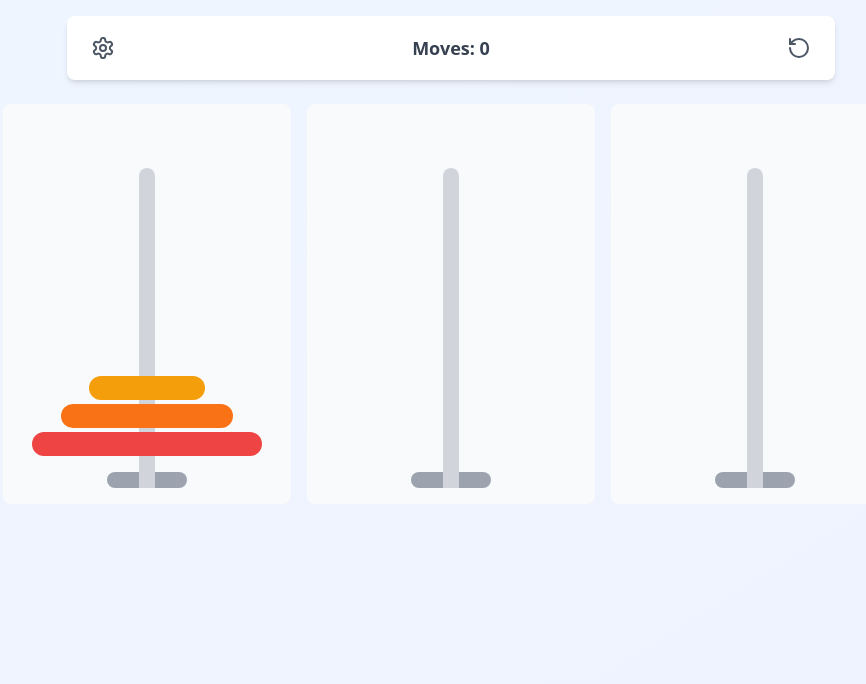
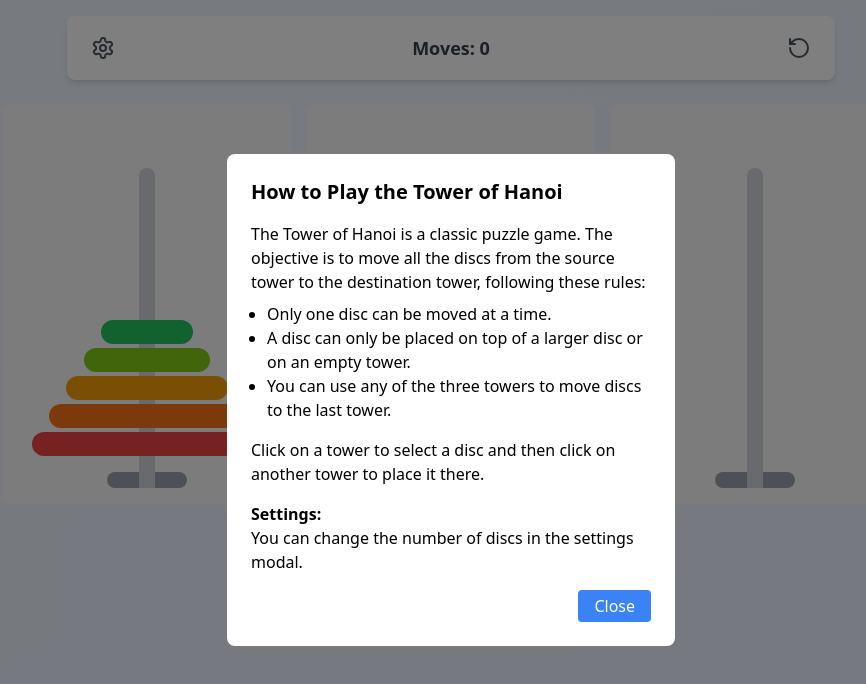
Before and after one commit to mammenmathewz/Tower_of_hanoi_pwa, a React (Vite) app: page / in a window 1280 px wide. Shown: the top 684 px of the page, without its empty margins (189-1055 px from the left). Built offline with nearby package versions, Linux system fonts and the light colour scheme.

Commit message:
demo added

```diff
--- a/index.html
+++ b/index.html
@@ -2,7 +2,7 @@
 <html lang="en">
   <head>
     <meta charset="UTF-8" />
-    <link rel="icon" type="image/svg+xml" href="/public/pwa-192x192.png" />
+    <link rel="icon" type="image/svg+xml" href="/pwa-192x192.png" />
     <meta name="viewport" content="width=device-width, initial-scale=1.0" />
     <title>Tower of Hanoi</title>
   </head>
--- a/src/App.tsx
+++ b/src/App.tsx
@@ -4,7 +4,8 @@ import { Disc, Tower } from './types';
 import { TowerPole } from './Components/TowerPole';
 import { Controls } from './Components/Controls';
 import { SettingsModal } from './Components/SettingsModal';
-import { AnimatePresence, motion } from 'framer-motion';
+import { AnimatePresence } from 'framer-motion';
+import DemoModal from './Components/DemoModal';
 
 const COLORS = [
   '#ef4444', '#f97316', '#f59e0b', '#84cc16',
@@ -12,12 +13,12 @@ const COLORS = [
 ];
 
 function App() {
-  const [numDiscs, setNumDiscs] = useState(3);
+  const [numDiscs, setNumDiscs] = useState(5);
   const [towers, setTowers] = useState<Tower[]>([]);
   const [selectedTower, setSelectedTower] = useState<number | null>(null);
   const [moves, setMoves] = useState(0);
   const [showSettings, setShowSettings] = useState(false);
-  const [isWin, setIsWin] = useState(false);
+  const [showDemo, setShowDemo] = useState(false);
 
   const initializeTowers = useCallback(() => {
     const initialTowers: Tower[] = [[], [], []];
@@ -28,14 +29,12 @@ function App() {
     setTowers(initialTowers);
     setMoves(0);
     setSelectedTower(null);
-    setIsWin(false);
   }, [numDiscs]);
 
   useEffect(() => {
     initializeTowers();
+    setShowDemo(true);
   }, [initializeTowers]);
-
-
 
   const handleTowerClick = (towerIndex: number) => {
     if (selectedTower === null) {
@@ -61,17 +60,11 @@ function App() {
           newTowers[towerIndex] = [...newTowers[towerIndex], discToMove];
           setTowers(newTowers);
           setMoves(moves + 1);
-
-
-          if (newTowers[2].length === numDiscs) {
-            setIsWin(true);
-          }
         }
       }
       setSelectedTower(null);
     }
   };
-
 
   const canDropOnTower = (towerIndex: number) => {
     if (selectedTower === null) return false;
@@ -86,7 +79,6 @@ function App() {
   return (
     <div className="min-h-screen bg-gradient-to-br from-blue-50 to-indigo-50 p-4">
       <div className="max-w-6xl mx-auto space-y-6">
-
         <div className="flex justify-center mb-6">
           <Controls
             moves={moves}
@@ -94,7 +86,6 @@ function App() {
             onSettingsClick={() => setShowSettings(true)}
           />
         </div>
-
         <div className="flex flex-col md:flex-row gap-4 justify-center items-stretch">
           {towers.map((tower, index) => (
             <TowerPole
@@ -108,31 +99,6 @@ function App() {
           ))}
         </div>
       </div>
-
-
-      <AnimatePresence>
-        {isWin && (
-          <motion.div
-            className="fixed inset-0 bg-black bg-opacity-50 flex items-center justify-center"
-            initial={{ opacity: 0 }}
-            animate={{ opacity: 1 }}
-            exit={{ opacity: 0 }}
-          >
-            <div className="bg-white p-6 rounded-lg shadow-lg text-center">
-              <h2 className="text-2xl font-semibold mb-4">Congratulations!</h2>
-              <p className="mb-4">You completed the puzzle in {moves} moves!</p>
-              <button
-                className="px-4 py-2 bg-blue-500 text-white rounded"
-                onClick={initializeTowers}
-              >
-                Play Again
-              </button>
-            </div>
-          </motion.div>
-        )}
-      </AnimatePresence>
-
-
       <AnimatePresence>
         <SettingsModal
           isOpen={showSettings}
@@ -143,6 +109,10 @@ function App() {
             initializeTowers();
           }}
         />
+        <DemoModal
+          isOpen={showDemo}
+          onClose={() => setShowDemo(false)}
+        />
       </AnimatePresence>
     </div>
   );
--- /dev/null
+++ b/src/Components/DemoModal.tsx
@@ -0,0 +1,51 @@
+import React from 'react';
+import { motion } from 'framer-motion';
+
+interface DemoModalProps {
+  isOpen: boolean;
+  onClose: () => void;
+}
+
+const DemoModal: React.FC<DemoModalProps> = ({ isOpen, onClose }) => {
+  if (!isOpen) return null;
+
+  return (
+    <motion.div
+      initial={{ opacity: 0 }}
+      animate={{ opacity: 1 }}
+      exit={{ opacity: 0 }}
+      className="fixed inset-0 flex items-center justify-center z-50 bg-black bg-opacity-50"
+    >
+      <motion.div
+        className="bg-white rounded-lg p-6 max-w-md mx-auto"
+        initial={{ y: "-100vh" }}
+        animate={{ y: 0 }}
+        exit={{ y: "-100vh" }}
+      >
+        <h2 className="text-xl font-bold mb-4">How to Play the Tower of Hanoi</h2>
+        <p className="mb-2">
+          The Tower of Hanoi is a classic puzzle game. The objective is to move all the discs from the source tower to the destination tower, following these rules:
+        </p>
+        <ul className="list-disc ml-4 mb-4">
+          <li>Only one disc can be moved at a time.</li>
+          <li>A disc can only be placed on top of a larger disc or on an empty tower.</li>
+          <li>You can use any of the three towers to move discs to the last tower.</li>
+        </ul>
+        <p>
+          Click on a tower to select a disc and then click on another tower to place it there.
+        </p>
+
+        <h3 className="mt-4 font-semibold">Settings:</h3>
+        <p>You can change the number of discs in the settings modal.</p>
+
+        <div className="mt-4 flex justify-end">
+          <button onClick={onClose} className="bg-blue-500 text-white py-1 px-4 rounded hover:bg-blue-600">
+            Close
+          </button>
+        </div>
+      </motion.div>
+    </motion.div>
+  );
+};
+
+export default DemoModal;
```
